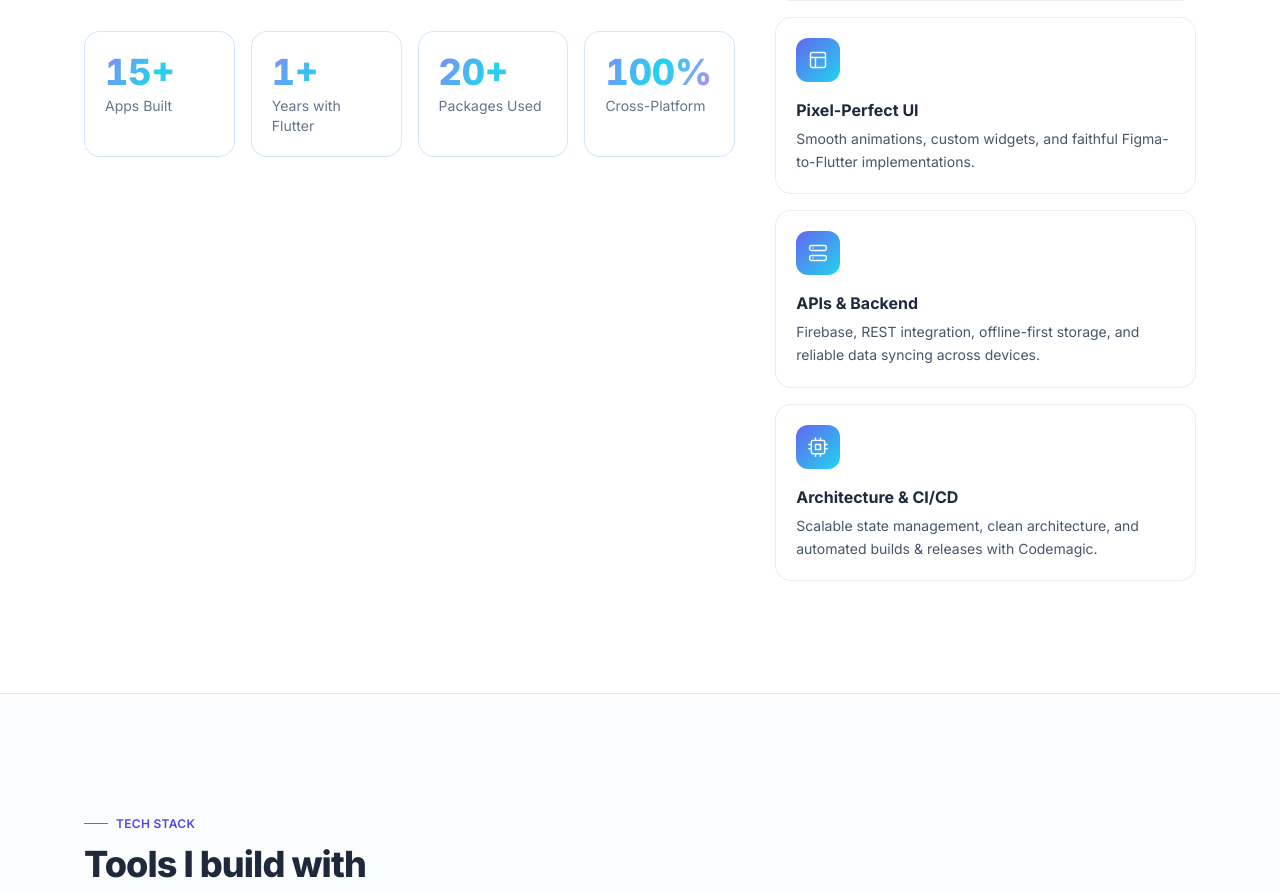
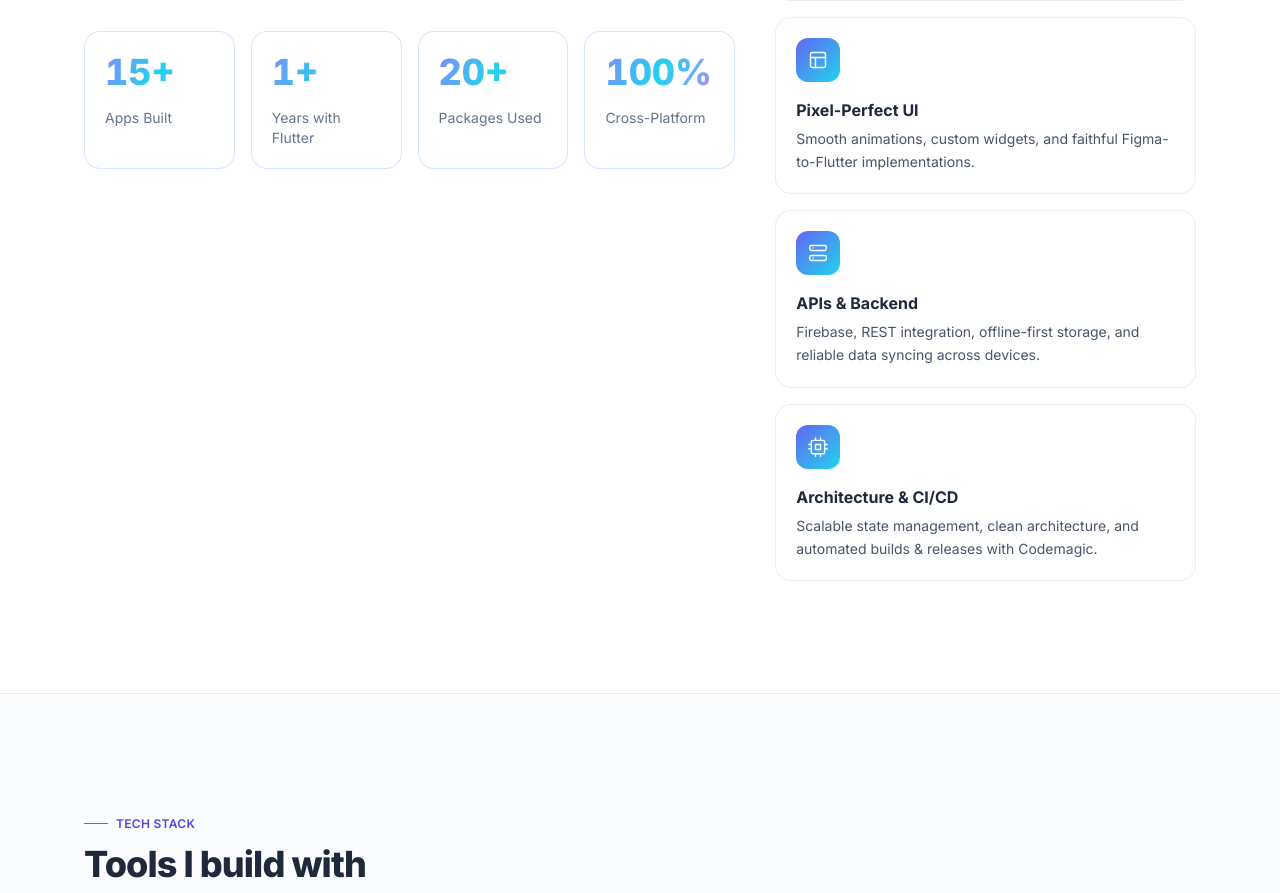
Before and after one commit to Ksub2/my_portfolio, a React (Vite) app: page / in a window 1280 px wide. Shown: the part 1250-2143 px from the top of the page. Built offline with nearby package versions, Linux system fonts and the light colour scheme.

Commit message:
Update About.jsx

```diff
--- a/src/components/About.jsx
+++ b/src/components/About.jsx
@@ -1,3 +1,84 @@
+// import { useState } from 'react';
+// import { Section } from './Section'
+// import { Icon, icons, useCountUp } from './shared'
+// import { PROFILE, SERVICES } from '../data/content'
+
+// function Stat({ value, suffix, label }) {
+//   const [val, ref] = useCountUp(value)
+//   const [position, setPosition] = useState({ x: 0, y: 0 })
+//   const [isHovering, setIsHovering] = useState(false)
+
+//   const handleMouseMove = (e) => {
+//     const rect = e.currentTarget.getBoundingClientRect()
+//     setPosition({
+//       x: e.clientX - rect.left,
+//       y: e.clientY - rect.top,
+//     })
+//   }
+
+//   return (
+//     <div
+//       ref={ref}
+//       className="relative rounded-2xl glass p-5 overflow-hidden cursor-pointer transition-all duration-300"
+//       style={{
+//         border: isHovering ? '1px solid rgba(96, 165, 250, 0.5)' : '1px solid rgba(59, 130, 246, 0.2)',
+//         boxShadow: isHovering ? '0 0 30px rgba(100, 150, 255, 0.25)' : 'none',
+//         '--mouse-x': isHovering ? `${position.x}px` : '50%',
+//         '--mouse-y': isHovering ? `${position.y}px` : '50%',
+//       }}
+//       onMouseMove={handleMouseMove}
+//       onMouseEnter={() => setIsHovering(true)}
+//       onMouseLeave={() => setIsHovering(false)}
+//     >
+//       {/* Glow effect */}
+//       <div
+//         className={`absolute inset-0 pointer-events-none transition-opacity duration-200 ${
+//           isHovering ? 'opacity-100' : 'opacity-0'
+//         }`}
+//         style={{
+//           background: `radial-gradient(circle 250px at var(--mouse-x) var(--mouse-y), rgba(100, 200, 255, 0.15) 0%, rgba(100, 150, 255, 0.05) 35%, transparent 70%)`,
+//         }}
+//       />
+
+//       {/* Content */}
+//       <div className="relative z-10">
+//         <div className="text-3xl md:text-4xl font-extrabold gradient-text tabular-nums">
+//           {val}{suffix}
+//         </div>
+//         <div className="mt-1 text-sm text-slate-500 dark:text-slate-400">{label}</div>
+//       </div>
+//     </div>
+//   )
+// }
+
+// export default function About() {
+//   return (
+//     <Section id="about" eyebrow="About me" title="Engineering products people love">
+//       <div className="grid md:grid-cols-5 gap-10">
+//         <div className="md:col-span-3">
+//           <p className="text-lg text-slate-600 dark:text-slate-300 leading-relaxed">{PROFILE.about}</p>
+//           <div className="mt-8 grid grid-cols-2 sm:grid-cols-4 gap-4">
+//             {PROFILE.stats.map((s) => (
+//               <Stat key={s.label} {...s} />
+//             ))}
+//           </div>
+//         </div>
+
+//         <div className="md:col-span-2 grid sm:grid-cols-2 md:grid-cols-1 gap-4">
+//           {SERVICES.map((s) => (
+//             <div key={s.title} className="glow-card rounded-2xl glass p-5 hover:-translate-y-1 transition-transform">
+//               <div className="grid place-items-center w-11 h-11 rounded-xl bg-gradient-to-br from-brand-500 to-cyan-400 text-white">
+//                 <Icon path={icons[s.icon]} />
+//               </div>
+//               <h3 className="mt-4 font-bold">{s.title}</h3>
+//               <p className="mt-1.5 text-sm text-slate-600 dark:text-slate-400 leading-relaxed">{s.desc}</p>
+//             </div>
+//           ))}
+//         </div>
+//       </div>
+//     </Section>
+//   )
+// }
 import { useState } from 'react';
 import { Section } from './Section'
 import { Icon, icons, useCountUp } from './shared'
@@ -18,7 +99,6 @@ function Stat({ value, suffix, label }) {
 
   return (
     <div
-      ref={ref}
       className="relative rounded-2xl glass p-5 overflow-hidden cursor-pointer transition-all duration-300"
       style={{
         border: isHovering ? '1px solid rgba(96, 165, 250, 0.5)' : '1px solid rgba(59, 130, 246, 0.2)',
@@ -42,10 +122,13 @@ function Stat({ value, suffix, label }) {
 
       {/* Content */}
       <div className="relative z-10">
-        <div className="text-3xl md:text-4xl font-extrabold gradient-text tabular-nums">
+        <div
+          ref={ref}
+          className="text-3xl md:text-4xl font-extrabold gradient-text tabular-nums h-10 md:h-12"
+        >
           {val}{suffix}
         </div>
-        <div className="mt-1 text-sm text-slate-500 dark:text-slate-400">{label}</div>
+        <div className="mt-2 text-sm text-slate-500 dark:text-slate-400">{label}</div>
       </div>
     </div>
   )
```
